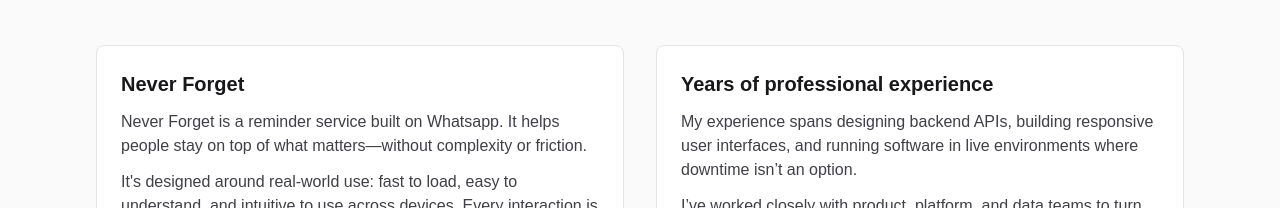
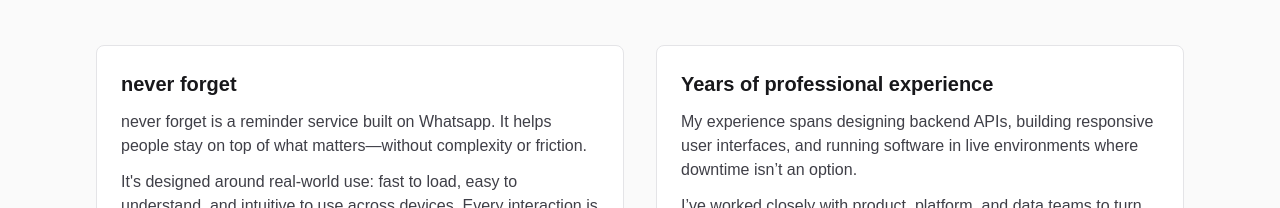
Before and after one commit to TemperateGrassland/charlieallen.dev, a Next.js app: page /projects in a window 1280 px wide. Shown: the part 276-484 px from the top of the page. Built offline with nearby package versions, Linux system fonts and the light colour scheme.

Commit message:
update website copy - project work

```diff
--- a/app/projects/page.tsx
+++ b/app/projects/page.tsx
@@ -3,9 +3,9 @@
 export default function Projects() {
   const projects = [
     {
-      title: "Never Forget",
+      title: "never forget",
       description:
-        "Never Forget is a reminder service built on Whatsapp. It helps people stay on top of what matters—without complexity or friction.\n\nIt's designed around real-world use: fast to load, easy to understand, and intuitive to use across devices. Every interaction is intentional, from creating reminders to checking off tasks, ensuring users can focus on their day rather than the tool itself.\n\nBehind the scenes, the platform is built to be dependable and scalable, making it well-suited for individuals, teams, and organisations that value clarity, consistency, and a strong customer experience.",
+        "never forget is a reminder service built on Whatsapp. It helps people stay on top of what matters—without complexity or friction.\n\nIt's designed around real-world use: fast to load, easy to understand, and intuitive to use across devices. Every interaction is intentional, from creating reminders to checking off tasks, ensuring users can focus on their day rather than the tool itself.\n\nBehind the scenes, the platform is built to be dependable and scalable, making it well-suited for individuals, teams, and organisations that value clarity, consistency, and a strong customer experience.",
       technologies: ["Next.js", "React", "TypeScript", "Tailwind CSS"],
       githubUrl: "https://github.com/TemperateGrassland/never-forget",
       demoUrl: "https://neverforget.one",
```
